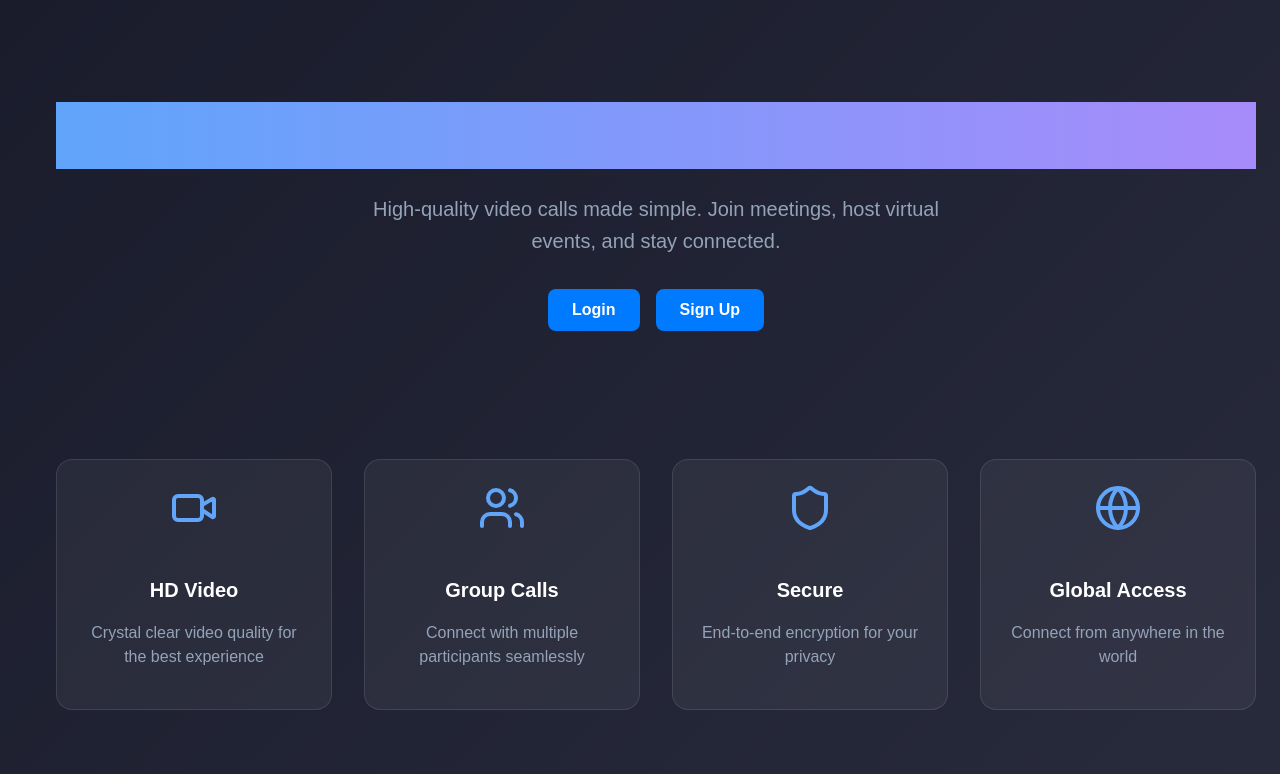
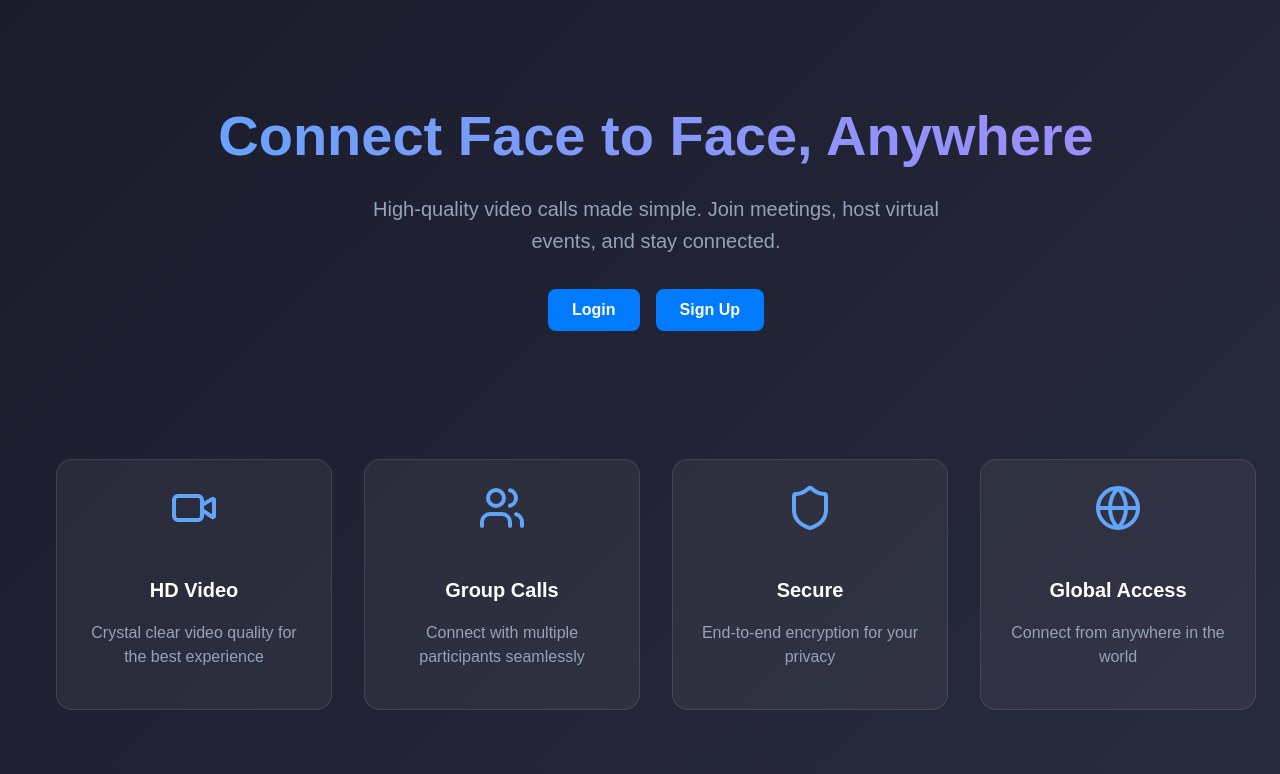
Before and after one commit to shahidgull97/Videocom, a React (Vite) app: page / in a window 1280 px wide. Shown: the top 774 px of the page. Built offline with nearby package versions, Linux system fonts and the light colour scheme; no server answers.

Commit message:
changed heading on home page

```diff
--- a/src/Pages/Home/Home.css
+++ b/src/Pages/Home/Home.css
@@ -102,7 +102,7 @@
   font-weight: bold;
   margin-bottom: 1.5rem;
   background: linear-gradient(to right, #60a5fa, #a78bfa);
-  /* -webkit-background-clip: text; */
+  -webkit-background-clip: text;
   -webkit-text-fill-color: transparent;
   line-height: 1.2;
 }
```
